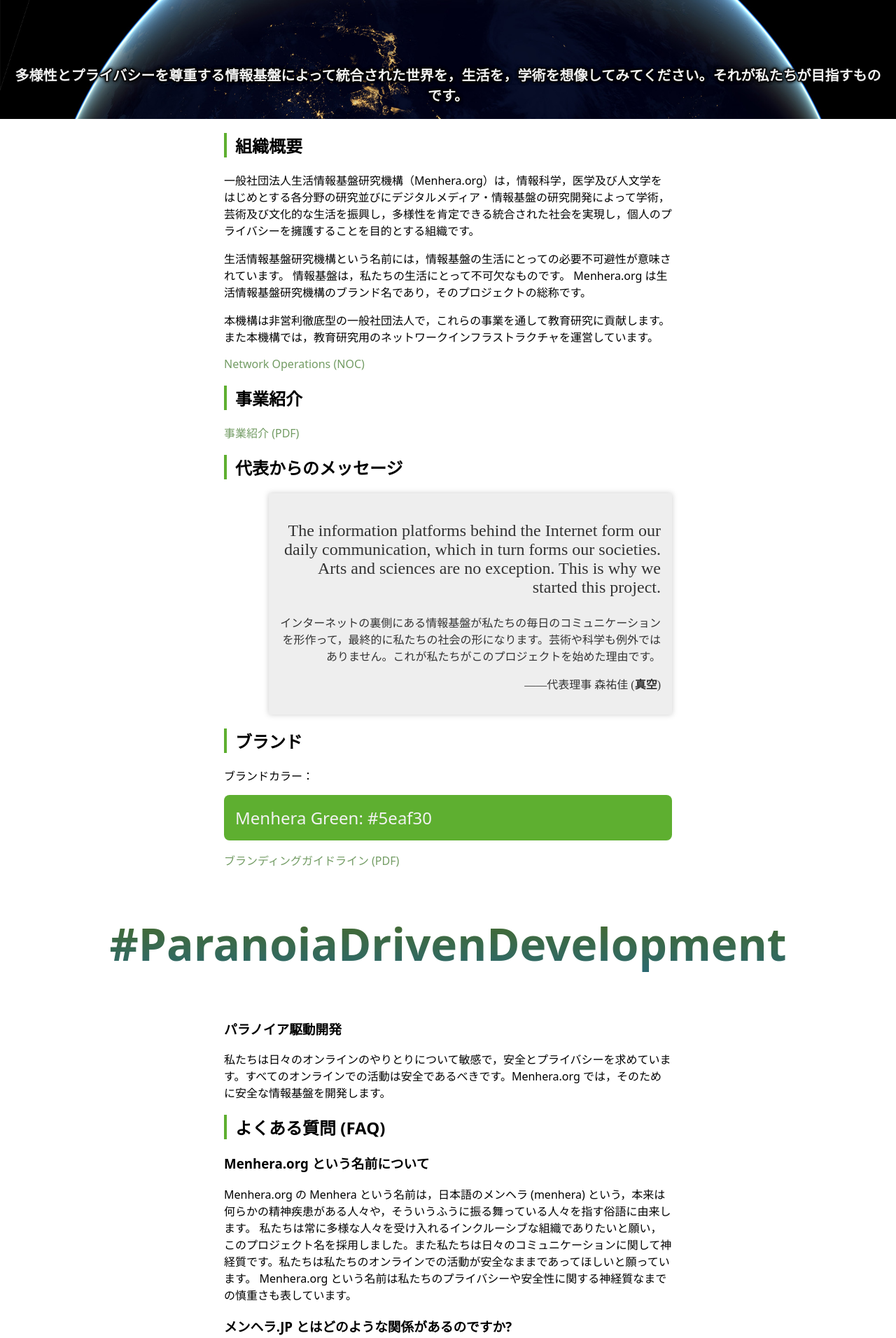
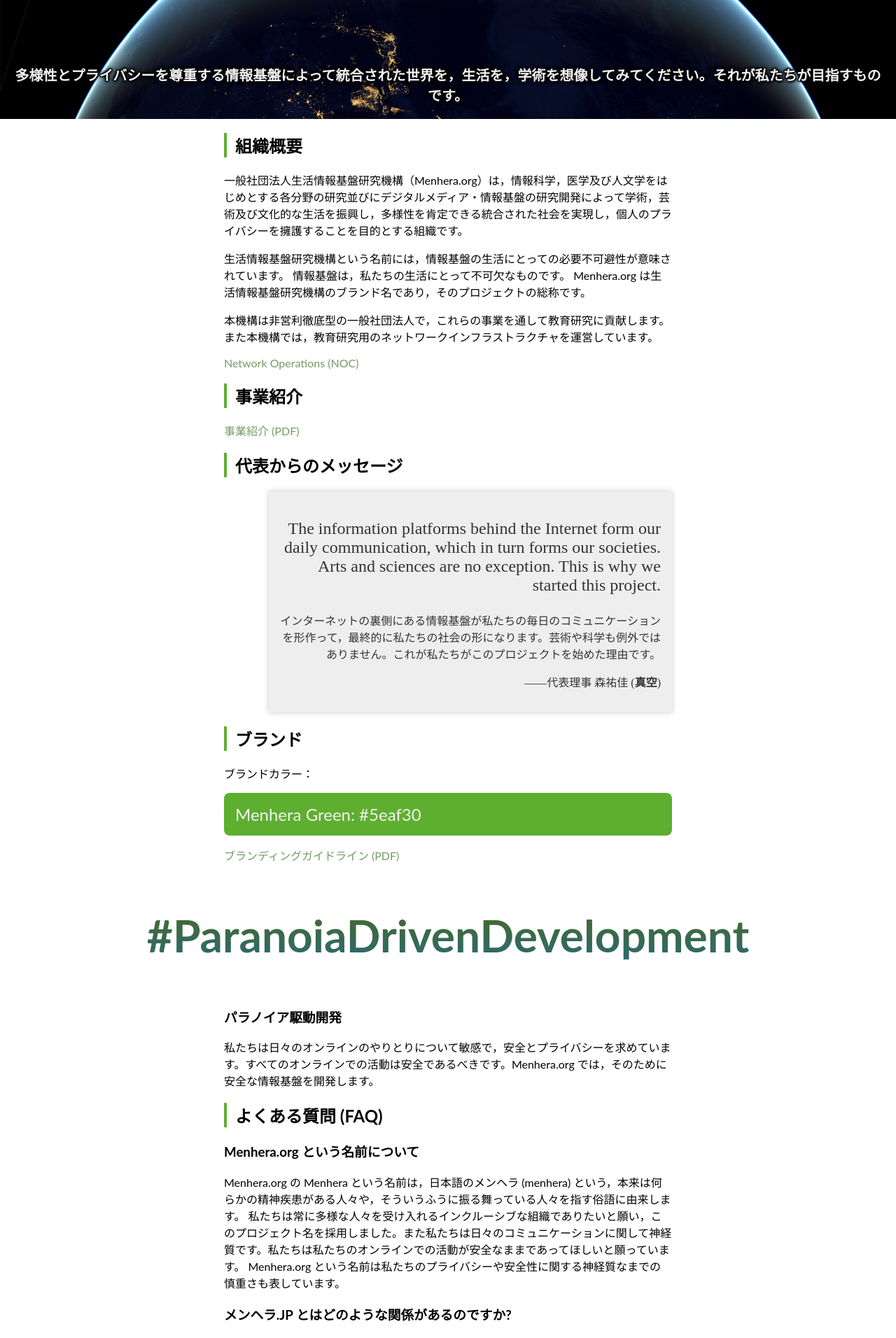
Before and after one commit to menhera-org/menhera.jp, a Jekyll site: the page built from index.html, in a window 1280 px wide. Shown: the part 539-2451 px from the top of the page at 70% size. Built offline with Jekyll 4.4.1, drawn with Linux system fonts in a browser that asks for light colours; some web fonts are replaced.

Commit message:
update fonts

```diff
--- a/_layouts/default.html
+++ b/_layouts/default.html
@@ -13,7 +13,7 @@
 <link rel="stylesheet" href="{{ relBase }}/assets/css/main.css">
 <link rel="preconnect" href="https://fonts.googleapis.com">
 <link rel="preconnect" href="https://fonts.gstatic.com" crossorigin>
-<link href="https://fonts.googleapis.com/css2?family=Shippori+Mincho&family=Zen+Kaku+Gothic+New:wght@400;700&display=swap" rel="stylesheet">
+<link href="https://fonts.googleapis.com/css2?family=IBM+Plex+Sans+JP:wght@100;200;300;400;500;600;700&family=Klee+One:wght@400;600&family=Lato:ital,wght@0,100;0,300;0,400;0,700;0,900;1,100;1,300;1,400;1,700;1,900&family=Zilla+Slab:ital,wght@0,300;0,400;0,500;0,600;0,700;1,300;1,400;1,500;1,600;1,700&display=swap" rel="stylesheet">
 <meta property="og:title" content="{{ page.title }}">
 <meta property="og:type" content="article">
 <meta property="og:url" content="{{ page.url | absolute_url }}">
--- a/_sass/main.scss
+++ b/_sass/main.scss
@@ -8,7 +8,9 @@
 $accent-text-color: #f2f2f2;
 
 :root {
-    font-family: 'Zen Kaku Gothic New', system-ui, sans-serif;
+    font-family: "Lato", "IBM Plex Sans JP", sans-serif;
+    font-weight: 400;
+    font-style: normal;
 }
 
 article > section {
@@ -30,7 +32,7 @@
     text-align: end;
     color: $text-color;
     background-color: #eee;
-    font-family: 'Shippori Mincho', serif;
+    font-family: "Zilla Slab", "Klee One", serif;
 }
 
 nav > ul {
```
Also changed, not shown: assets/img/bg-1.svg (added).
